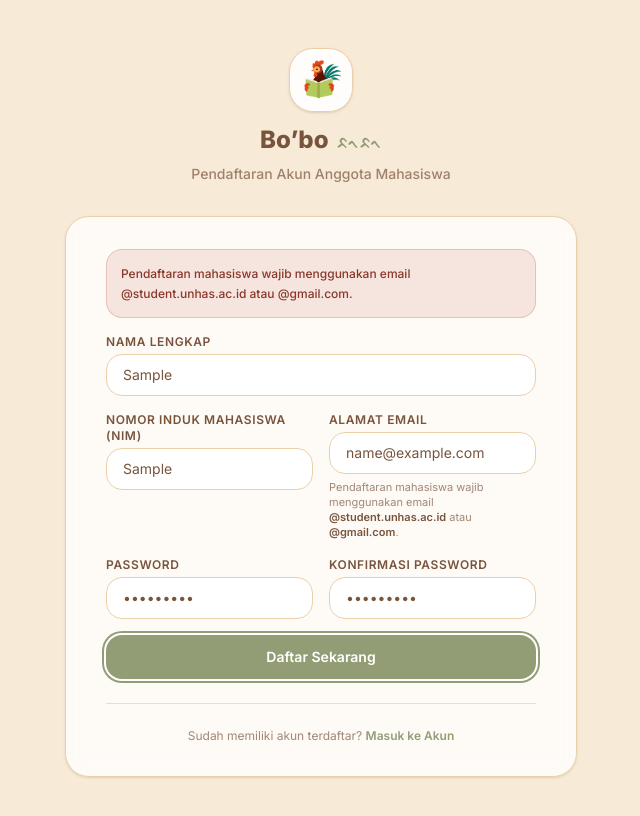
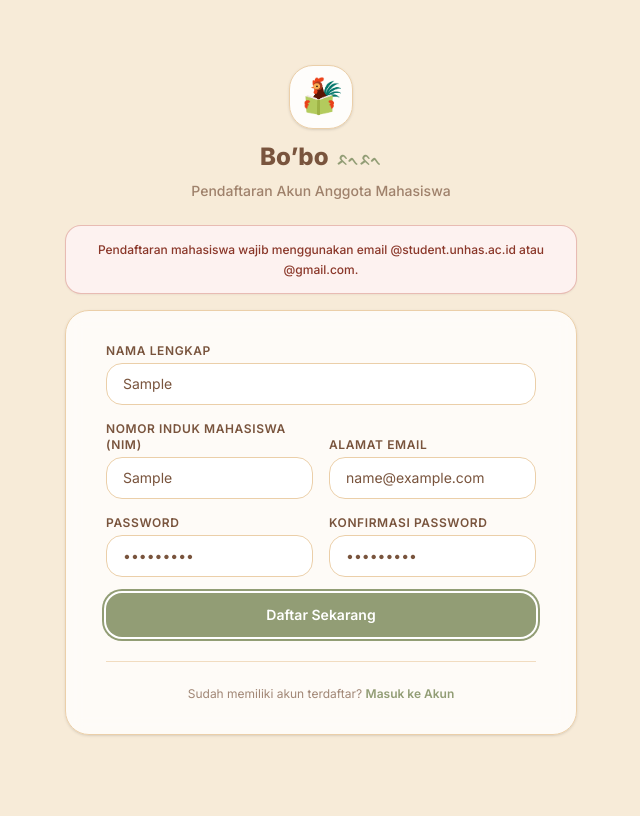
Before and after one commit to salwaainiyyah/bobo-digital-library, a Next.js app: page /register in a window 1280 px wide. Both pictures are taken after typing "Sample", "Sample", "name@example.com", "Sample123", "Sample123" into the empty fields and a click on the button "Daftar Sekarang". Shown: the top 816 px of the page, without its empty margins (319-959 px from the left). Built offline with nearby package versions, Linux system fonts and the light colour scheme; a web font is replaced by a local one.

Commit message:
style(register): move validation alerts outside form card and align input grid

```diff
--- a/src/app/register/page.jsx
+++ b/src/app/register/page.jsx
@@ -114,21 +114,22 @@ export default function RegisterPage() {
         </h2>
       </div>
 
-      <div className="mt-8 sm:mx-auto sm:w-full sm:max-w-lg">
-        <div className="bg-white/80 backdrop-blur-sm py-8 px-6 sm:px-10 shadow-sm rounded-3xl border border-[#EBCFA9]">
-          <form className="space-y-4" onSubmit={handleSubmit} noValidate>
+      <div className="mt-6 sm:mx-auto sm:w-full sm:max-w-lg">
+        {/* Notifikasi berada di luar card agar susunan form tetap rapi */}
         {errorMessage && (
-              <div className="p-3.5 rounded-2xl bg-[#C96858]/15 border border-[#C96858]/30 text-xs text-[#8A3729] font-medium leading-relaxed">
+          <div className="mb-4 p-3.5 rounded-2xl bg-[#FDF2F0] border border-[#C96858]/40 shadow-xs text-xs text-[#8A3729] font-medium leading-relaxed text-center">
             {errorMessage}
           </div>
         )}
 
         {successMessage && (
-              <div className="p-3.5 rounded-2xl bg-[#929D75]/20 border border-[#929D75]/40 text-xs text-[#54603B] font-medium leading-relaxed">
+          <div className="mb-4 p-3.5 rounded-2xl bg-[#F2F5EC] border border-[#929D75]/50 shadow-xs text-xs text-[#54603B] font-medium leading-relaxed text-center">
             {successMessage}
           </div>
         )}
 
+        <div className="bg-white/80 backdrop-blur-sm py-8 px-6 sm:px-10 shadow-sm rounded-3xl border border-[#EBCFA9]">
+          <form className="space-y-4" onSubmit={handleSubmit} noValidate autoComplete="off">
             <div>
               <label className="block text-xs font-semibold text-[#79543D] uppercase tracking-wider mb-1">
                 Nama Lengkap
@@ -143,7 +144,7 @@ export default function RegisterPage() {
               />
             </div>
 
-            <div className="grid grid-cols-1 sm:grid-cols-2 gap-4">
+            <div className="grid grid-cols-1 sm:grid-cols-2 gap-4 items-end">
               <div>
                 <label className="block text-xs font-semibold text-[#79543D] uppercase tracking-wider mb-1">
                   Nomor Induk Mahasiswa (NIM)
@@ -165,20 +166,16 @@ export default function RegisterPage() {
                 <input
                   type="email"
                   required
+                  autoComplete="off"
                   value={email}
                   onChange={(e) => setEmail(e.target.value)}
                   placeholder="nama@student.unhas.ac.id"
                   className="w-full px-4 py-2.5 rounded-2xl border border-[#EBCFA9] bg-white text-sm text-[#79543D] placeholder:text-[#79543D]/40 focus:outline-hidden focus:ring-2 focus:ring-[#929D75] transition-all"
                 />
-                <p className="mt-1.5 text-[11px] text-[#79543D]/70 leading-snug">
-                  Pendaftaran mahasiswa wajib menggunakan email{' '}
-                  <span className="font-semibold text-[#79543D]">@student.unhas.ac.id</span> atau{' '}
-                  <span className="font-semibold text-[#79543D]">@gmail.com</span>.
-                </p>
               </div>
             </div>
 
-            <div className="grid grid-cols-1 sm:grid-cols-2 gap-4">
+            <div className="grid grid-cols-1 sm:grid-cols-2 gap-4 items-end">
               <div>
                 <label className="block text-xs font-semibold text-[#79543D] uppercase tracking-wider mb-1">
                   Password
@@ -186,6 +183,7 @@ export default function RegisterPage() {
                 <input
                   type="password"
                   required
+                  autoComplete="new-password"
                   value={password}
                   onChange={(e) => setPassword(e.target.value)}
                   placeholder="Minimal 6 karakter"
@@ -200,6 +198,7 @@ export default function RegisterPage() {
                 <input
                   type="password"
                   required
+                  autoComplete="new-password"
                   value={confirmPassword}
                   onChange={(e) => setConfirmPassword(e.target.value)}
                   placeholder="Ketik ulang password"
```
Lines whose indentation alone changed are shown as unchanged.
